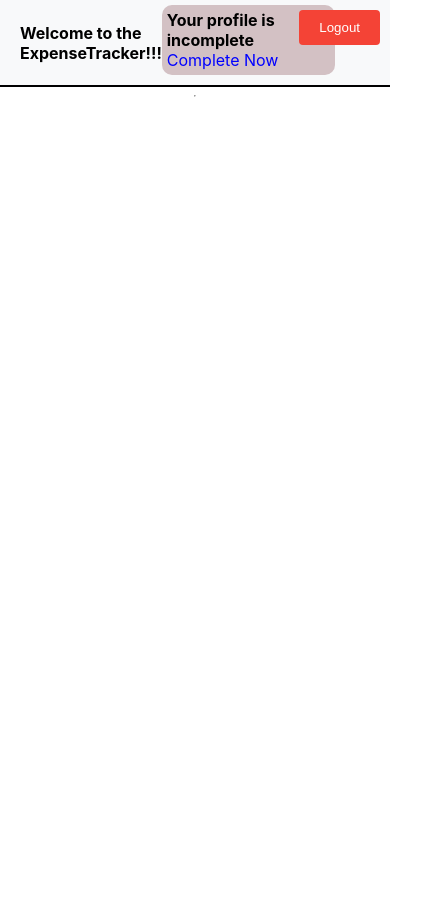
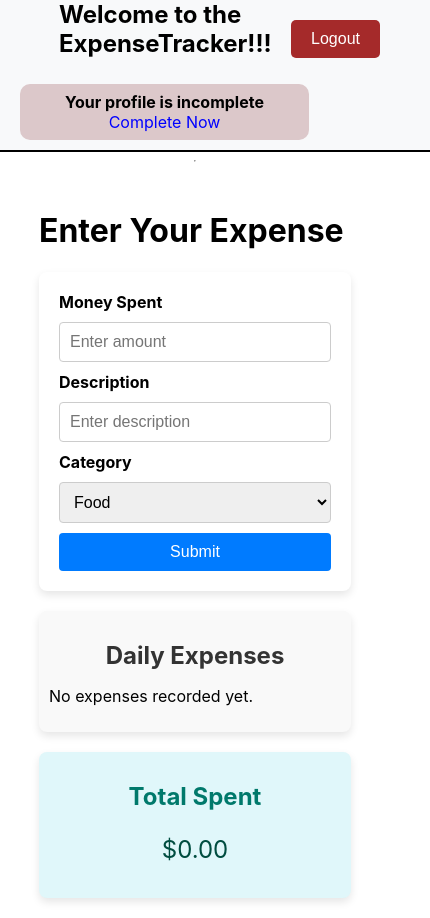
Before and after one commit to hasannhameed/NewExpenseTracker, a React (Create React App) app in the folder my--app/: page /ExpenseTracker in a window 390 px wide. Shown: the whole page, 430 px wide, since content can reach past the window. Before the commit the page ends 844 px from the top, so only its background shows below. Built offline with nearby package versions, Linux system fonts and the light colour scheme.

Commit message:
ExpenseForm and List added

```diff
--- a/my--app/src/components/ExpenseTrackerPage/ETP.css
+++ b/my--app/src/components/ExpenseTrackerPage/ETP.css
@@ -1,3 +1,4 @@
+/* src/components/ETP.css */
 .expense-tracker-page {
   display: flex;
   flex-direction: column;
@@ -9,10 +10,12 @@
   align-items: center;
   background-color: #f8f9fa; /* Optional: adds a background color to the nav */
   border-bottom: 2px solid black;
+  padding: 10px;
 }
 
 .nav-title {
   margin: 0;
+  font-size: 1.5em; /* Adjust the font size for larger screens */
 }
 
 .nav-profile {
@@ -21,6 +24,7 @@
   padding: 5px;
   border-radius: 10px;
 }
+
 .nav-profile a {
   color: blue; /* Sets the link color */
   text-decoration: none; /* Underlines the link */
@@ -29,3 +33,68 @@
 .nav-profile a:hover {
   color: darkblue; /* Changes the link color on hover */
 }
+
+.logout-button {
+  background-color: brown;
+  color: white;
+  border: none;
+  padding: 10px 20px;
+  text-align: center;
+  text-decoration: none;
+  display: inline-block;
+  font-size: 16px;
+  border-radius: 5px;
+  cursor: pointer;
+  margin-left: 10px;
+}
+
+/* Responsive styles for iPhone 12 (390px width) */
+@media (max-width: 390px) {
+  .nav-container {
+    flex-direction: column;
+    align-items: flex-start;
+    padding: 10px;
+  }
+
+  .nav-title {
+    font-size: 1em; /* Adjust the font size for smaller screens */
+    margin-bottom: 10px;
+  }
+
+  .nav-profile {
+    margin-right: 0;
+    width: 100%; /* Make the profile section take full width */
+    text-align: center; /* Center the content */
+    padding: 10px; /* Increase padding for better touch area */
+    margin-bottom: 10px; /* Add margin to separate elements */
+  }
+
+  .logout-button {
+    text-align: center; /* Center text for button */
+    margin: 10px 0; /* Add margin for separation */
+  }
+}
+
+/* Additional styles for other small screens */
+@media (max-width: 600px) {
+  .nav-container {
+    flex-direction: column;
+    align-items: flex-start;
+    padding: 10px;
+  }
+
+  .nav-title {
+    font-size: 1em; /* Adjust the font size for medium screens */
+    margin-bottom: 10px;
+  }
+
+  .nav-profile {
+    margin-right: 0;
+    width: 70%; /* Make the profile section take full width */
+    text-align: center; /* Center the content */
+    padding: 8px; /* Adjust padding for medium screens */
+    margin-bottom: 10px; /* Add margin to separate elements */
+  }
+
+
+}
--- a/my--app/src/components/ExpenseTrackerPage/ExpenseTrackerPage.js
+++ b/my--app/src/components/ExpenseTrackerPage/ExpenseTrackerPage.js
@@ -2,6 +2,7 @@ import React from 'react'
 import { Link } from 'react-router-dom'
 import LogoutButton from '../Lagoutbutton/lagoutbutton'
 import './ETP.css' // Import your CSS file here
+import Expenses from './Expenses'
 
 const ExpenseTrackerPage = () => {
   return (
@@ -12,9 +13,10 @@ const ExpenseTrackerPage = () => {
           <strong>Your profile is incomplete </strong>
           <Link to="/UserProfile"> Complete Now</Link>
         </p>
-        <LogoutButton />
+          <LogoutButton />
       </nav>
       <hr />
+      <Expenses/>
     </div>
   )
 }
--- /dev/null
+++ b/my--app/src/components/ExpenseTrackerPage/Expenses.js
@@ -0,0 +1,101 @@
+import React, { useState } from 'react';
+import './expenses.css'; // Import your CSS file
+
+const Expenses = () => {
+  const [amount, setAmount] = useState('');
+  const [description, setDescription] = useState('');
+  const [category, setCategory] = useState('Food');
+  const [expenseList, setExpenseList] = useState([]);
+
+  const handleSubmit = (e) => {
+    e.preventDefault();
+
+    // Create a new expense object with amount as a number
+    const newExpense = {
+      amount: parseFloat(amount), // Convert amount to a number
+      description,
+      category,
+      id: Date.now() // Unique id for the expense
+    };
+
+    // Update the expense list
+    setExpenseList([...expenseList, newExpense]);
+
+    // Clear form fields
+    setAmount('');
+    setDescription('');
+    setCategory('Food');
+
+    alert('Expense submitted successfully!');
+  };
+
+  // Calculate the total amount spent
+  const totalAmount = expenseList.reduce((total, expense) => total + expense.amount, 0);
+
+  return (
+    <div className="expenses-container">
+      <h1>Enter Your Expense</h1>
+      <form onSubmit={handleSubmit} className="expenses-form">
+        <label htmlFor="amount">Money Spent</label>
+        <input
+          type="number"
+          id="amount"
+          value={amount}
+          onChange={(e) => setAmount(e.target.value)}
+          placeholder="Enter amount"
+          required
+        />
+
+        <label htmlFor="description">Description</label>
+        <input
+          type="text"
+          id="description"
+          value={description}
+          onChange={(e) => setDescription(e.target.value)}
+          placeholder="Enter description"
+          required
+        />
+
+        <label htmlFor="category">Category</label>
+        <select
+          id="category"
+          value={category}
+          onChange={(e) => setCategory(e.target.value)}
+          required
+        >
+          <option value="Food">Food</option>
+          <option value="Petrol">Petrol</option>
+          <option value="Salary">Salary</option>
+          <option value="Entertainment">Entertainment</option>
+          <option value="Utilities">Utilities</option>
+        </select>
+
+        <button type="submit" className="submit-button">Submit</button>
+      </form>
+
+      <div className="expenses-list">
+        <h2>Daily Expenses</h2>
+        {expenseList.length > 0 ? (
+          <ul>
+            {expenseList.map(expense => (
+              <li key={expense.id}>
+                <strong>Amount:</strong> ${expense.amount.toFixed(2)} |
+                <strong> Description:</strong> {expense.description} |
+                <strong> Category:</strong> {expense.category}
+              </li>
+            ))}
+          </ul>
+        ) : (
+          <p>No expenses recorded yet.</p>
+        )}
+      </div>
+
+      <div className="total-spent">
+        <h2>Total Spent</h2>
+        <p>${totalAmount.toFixed(2)}</p>
+      </div>
+    </div>
+  );
+};
+
+export default Expenses;
--- /dev/null
+++ b/my--app/src/components/ExpenseTrackerPage/expenses.css
@@ -0,0 +1,87 @@
+.expenses-container {
+    padding: 20px;
+    width: 80%;
+    margin: 0 auto;
+  }
+
+  .expenses-form {
+    display: flex;
+    flex-direction: column;
+    gap: 10px;
+    background-color: #fff;
+    padding: 20px;
+    border-radius: 8px;
+    box-shadow: 0 4px 8px rgba(0, 0, 0, 0.1);
+  }
+
+  .expenses-form label {
+    font-weight: bold;
+  }
+
+  .expenses-form input,
+  .expenses-form select {
+    padding: 10px;
+    font-size: 1em;
+    border: 1px solid #ccc;
+    border-radius: 4px;
+  }
+
+  .submit-button {
+    padding: 10px;
+    font-size: 1em;
+    background-color: #007BFF;
+    color: #fff;
+    border: none;
+    border-radius: 4px;
+    cursor: pointer;
+  }
+
+  .submit-button:hover {
+    background-color: #0056b3;
+  }
+
+  .expenses-list {
+    margin-top: 20px;
+    padding: 10px;
+    background-color: #f9f9f9;
+    border-radius: 8px;
+    box-shadow: 0 4px 8px rgba(0, 0, 0, 0.1);
+  }
+
+  .expenses-list h2 {
+    color: #333;
+    margin-bottom: 10px;
+    text-align: center;
+  }
+
+  .expenses-list ul {
+    list-style: none;
+    padding: 0;
+  }
+
+  .expenses-list li {
+    padding: 10px;
+    border-bottom: 1px solid #ddd;
+  }
+
+  .expenses-list li:last-child {
+    border-bottom: none;
+  }
+
+  .total-spent {
+    margin-top: 20px;
+    padding: 10px;
+    background-color: #e0f7fa;
+    border-radius: 8px;
+    box-shadow: 0 4px 8px rgba(0, 0, 0, 0.1);
+    text-align: center;
+  }
+
+  .total-spent h2 {
+    color: #00796b;
+  }
+
+  .total-spent p {
+    font-size: 1.5em;
+    color: #004d40;
+  }
--- a/my--app/src/components/UserProfilePage/UPP.css
+++ b/my--app/src/components/UserProfilePage/UPP.css
@@ -1,35 +1,42 @@
+/* src/components/UserProfile.css */
 .user-profile-page {
   display: flex;
   flex-direction: column;
+  align-items: center; /* Center align items on the page */
 }
 
 .nav-container {
   padding: 0 20px;
+
+  width: 100%; /* Make nav container full width */
 }
 
 .nav-title {
-    margin: 0;
+  margin-left: 10%;
+  font-size: 1.5em; /* Adjust font size */
 }
 
-  .nav-profile {
+.navv-profile {
   background-color: rgb(211, 193, 196);
+  margin-right: 10%;
+  border-radius: 10px;
+  padding : 10px;
   margin-top: 5px;
   margin-bottom: 10px;
 
 }
 
-  .nav-profile a {
+.navv-profile a {
   color: blue;
   text-decoration: none;
 }
 
-  .nav-profile a:hover {
+.navv-profile a:hover {
   color: darkblue;
 }
 
 .contact-details {
-    margin-left: 20%;
-    margin-right: 20%;
+  width: 80%; /* Reduce width for better fit on small screens */
   padding: 20px;
 }
 
@@ -37,14 +44,15 @@
   display: flex;
   justify-content: space-between;
   align-items: center;
+  width: 100%; /* Full width for small screens */
 }
 
 .cancel-button {
-
   color: red;
-    border-color: 5px solid red;
+  border: 2px solid red;
   padding: 10px 20px;
   cursor: pointer;
+  background: none; /* Remove default background */
 }
 
 .input-container {
@@ -62,7 +70,7 @@
 .input-container input {
   margin-bottom: 15px;
   padding: 8px;
-    width: 50%;
+  width: 100%; /* Full width for inputs */
   box-sizing: border-box;
 }
 
@@ -75,3 +83,61 @@
   margin-top: 20px; /* Adds space above the button */
   align-self: flex-start; /* Aligns the button to the left */
 }
+
+/* Responsive styles for iPhone 12 (390px width) */
+@media (max-width: 390px) {
+  .contact-details {
+    width: 90%; /* Full width for small screens */
+    padding: 10px; /* Reduce padding for small screens */
+  }
+
+  .navv-profile {
+    padding: 10px;
+    width: 100%;
+    background-color: rgb(211, 193, 196);
+    margin-top: 5px;
+    margin-bottom: 10px;
+  }
+
+  .header-container {
+    flex-direction: column; /* Stack elements vertically */
+    align-items: flex-start; /* Align items to the start */
+  }
+
+  .input-container input {
+    width: 100%; /* Full width for inputs */
+  }
+
+  .update-button, .cancel-button {
+    width: 100%; /* Full width for buttons */
+    text-align: center; /* Center align text */
+    margin-top: 10px; /* Add space between buttons */
+  }
+}
+
+/* Additional styles for other small screens */
+@media (max-width: 600px) {
+  .contact-details {
+    width: 90%; /* Adjust width for medium screens */
+    padding: 15px; /* Adjust padding for medium screens */
+  }
+
+  .navv-profile {
+    padding: 10px;
+  }
+
+  .header-container {
+    flex-direction: column; /* Stack elements vertically */
+    align-items: flex-start; /* Align items to the start */
+  }
+
+  .input-container input {
+    width: 100%; /* Full width for inputs */
+  }
+
+  .update-button, .cancel-button {
+    width: 100%; /* Full width for buttons */
+    text-align: center; /* Center align text */
+    margin-top: 10px; /* Add space between buttons */
+  }
+}
--- a/my--app/src/components/UserProfilePage/UserprofilePage.js
+++ b/my--app/src/components/UserProfilePage/UserprofilePage.js
@@ -6,7 +6,7 @@ import { updateProfile } from 'firebase/auth';
 import { doc, setDoc } from 'firebase/firestore';
 import './UPP.css';
 
-const UserprofilePage = () => {
+const UserProfilePage = () => {
   const [fullName, setFullName] = useState('');
   const [photoUrl, setPhotoUrl] = useState('');
   const [currentUser, setCurrentUser] = useState(null);
@@ -23,24 +23,32 @@ const UserprofilePage = () => {
     return () => unsubscribe();
   }, []);
 
-  const handleUpdate = async () => {
+  const handleUpdate = async (e) => {
+    e.preventDefault();
+    console.log("Update button clicked");
+
     if (!currentUser) {
       alert('No user is currently logged in.');
       return;
     }
 
     try {
+      console.log("Updating profile for user:", currentUser.uid);
+      // Update the user's profile
       await updateProfile(currentUser, {
         displayName: fullName,
         photoURL: photoUrl
       });
 
+      console.log("Profile updated in auth");
+
+      // Save the updated user details in Firestore
       await setDoc(doc(db, 'users', currentUser.uid), {
         fullName: fullName,
         photoUrl: photoUrl
       });
 
-      console.log('User details updated successfully');
+      console.log("User details saved to Firestore");
       alert('Profile updated successfully!');
       setFullName('');
       setPhotoUrl('');
@@ -54,7 +62,7 @@ const UserprofilePage = () => {
     <div className="user-profile-page">
       <nav className="nav-container">
         <p className="nav-title"><strong>Winner never quit, Quitter never wins!!!</strong></p>
-        <p className="nav-profile">
+        <p className="navv-profile">
           <strong>Your profile is 64% completed. A complete profile has a<br /> higher chance of landing a job.</strong>
           <Link to="/UserProfile">Complete Now</Link>
         </p>
@@ -64,7 +72,7 @@ const UserprofilePage = () => {
           <h2>Contact Details</h2>
           <button className="cancel-button"><strong>Cancel</strong></button>
         </div>
-        <div className="input-container">
+        <form onSubmit={handleUpdate} className="input-container">
           <label><i className="fab fa-github"></i><strong> Full Name</strong></label>
           <input
             type="text"
@@ -77,12 +85,12 @@ const UserprofilePage = () => {
             value={photoUrl}
             onChange={(e) => setPhotoUrl(e.target.value)}
           />
-        </div>
-        <button className="update-button" onClick={handleUpdate}>Update</button>
+          <button type="submit" className="update-button">Update</button>
+        </form>
         <hr />
       </div>
     </div>
   );
 };
 
-export default UserprofilePage;
+export default UserProfilePage;
```
Also changed, not shown: my--app/src/components/Lagout/reset.js (added, +46 -0 lines), my--app/src/components/LoginPage/Login.css (+3 -15 lines), my--app/src/components/LoginPage/Login.js (+9 -7 lines). Lines whose indentation alone changed are shown as unchanged.
